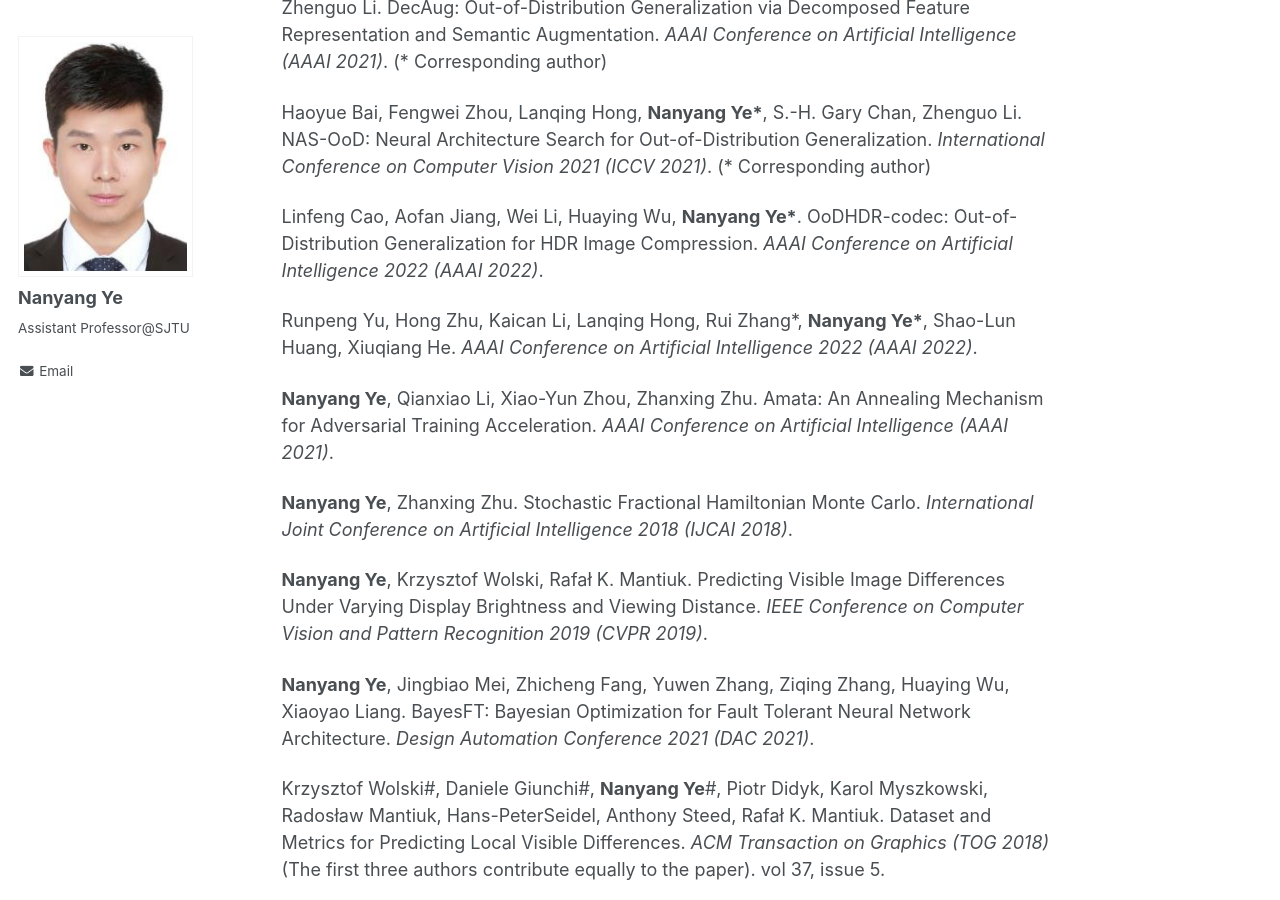
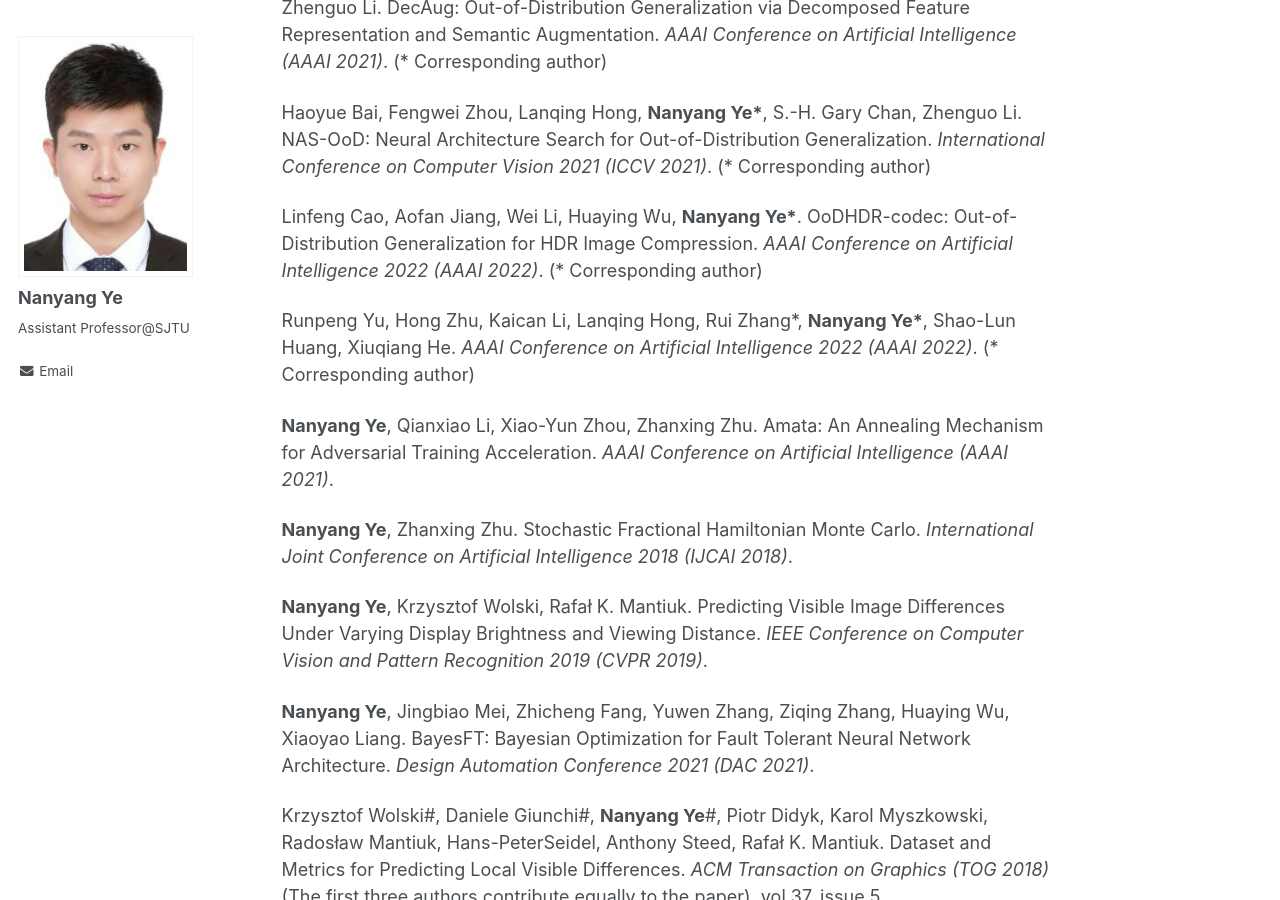
Before and after one commit to ynysjtu/ynysjtu.github.io, a Jekyll site: the page built from _pages/about.md, in a window 1280 px wide and 900 px high, scrolled down 885 px. Built offline with Jekyll 4.4.1, drawn with Linux system fonts in a browser that asks for light colours.

Commit message:
Update about.md

```diff
--- a/_pages/about.md
+++ b/_pages/about.md
@@ -26,9 +26,9 @@ Haoyue Bai, Rui Sun, Lanqing Hong, Fengwei Zhou, **Nanyang Ye\***, Han-Jia Ye, G
 
 Haoyue Bai, Fengwei Zhou, Lanqing Hong, **Nanyang Ye\***, S.-H. Gary Chan, Zhenguo Li. NAS-OoD: Neural Architecture Search for Out-of-Distribution Generalization. *International Conference on Computer Vision 2021 (ICCV 2021)*. (\* Corresponding author)
 
-Linfeng Cao, Aofan Jiang, Wei Li, Huaying Wu, **Nanyang Ye\***. OoDHDR-codec: Out-of-Distribution Generalization for HDR Image Compression. *AAAI Conference on Artificial Intelligence 2022 (AAAI 2022)*.
+Linfeng Cao, Aofan Jiang, Wei Li, Huaying Wu, **Nanyang Ye\***. OoDHDR-codec: Out-of-Distribution Generalization for HDR Image Compression. *AAAI Conference on Artificial Intelligence 2022 (AAAI 2022)*. (\* Corresponding author)
 
-Runpeng Yu, Hong Zhu, Kaican Li, Lanqing Hong, Rui Zhang\*, **Nanyang Ye\***, Shao-Lun Huang, Xiuqiang He. *AAAI Conference on Artificial Intelligence 2022 (AAAI 2022)*.
+Runpeng Yu, Hong Zhu, Kaican Li, Lanqing Hong, Rui Zhang\*, **Nanyang Ye\***, Shao-Lun Huang, Xiuqiang He. *AAAI Conference on Artificial Intelligence 2022 (AAAI 2022)*. (\* Corresponding author)
 
 **Nanyang Ye**, Qianxiao Li, Xiao-Yun Zhou, Zhanxing Zhu. Amata: An Annealing Mechanism for Adversarial Training Acceleration. *AAAI Conference on Artificial Intelligence (AAAI 2021)*.
 
```
